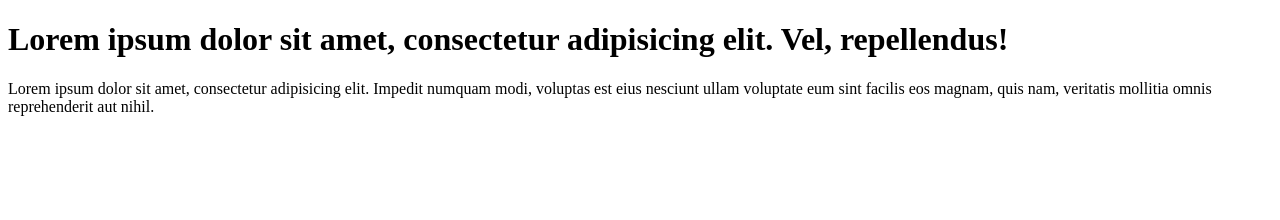
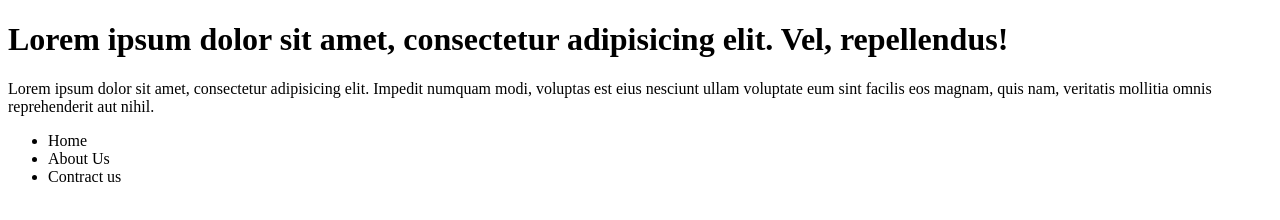
Before and after one commit to dorjizangpo-067/learn-git, a plain HTML site: page index.html in a window 1280 px wide. Drawn offline with Linux system fonts and the light colour scheme.

Commit message:
add links to index file

```diff
--- a/index.html
+++ b/index.html
@@ -8,5 +8,10 @@
 <body>
     <h1>Lorem ipsum dolor sit amet, consectetur adipisicing elit. Vel, repellendus!</h1>
     <p>Lorem ipsum dolor sit amet, consectetur adipisicing elit. Impedit numquam modi, voluptas est eius nesciunt ullam voluptate eum sint facilis eos magnam, quis nam, veritatis mollitia omnis reprehenderit aut nihil.</p>
+    <ul>
+        <li>Home</li>
+        <li>About Us</li>
+        <li>Contract us</li>
+    </ul>
 </body>
 </html>
```
